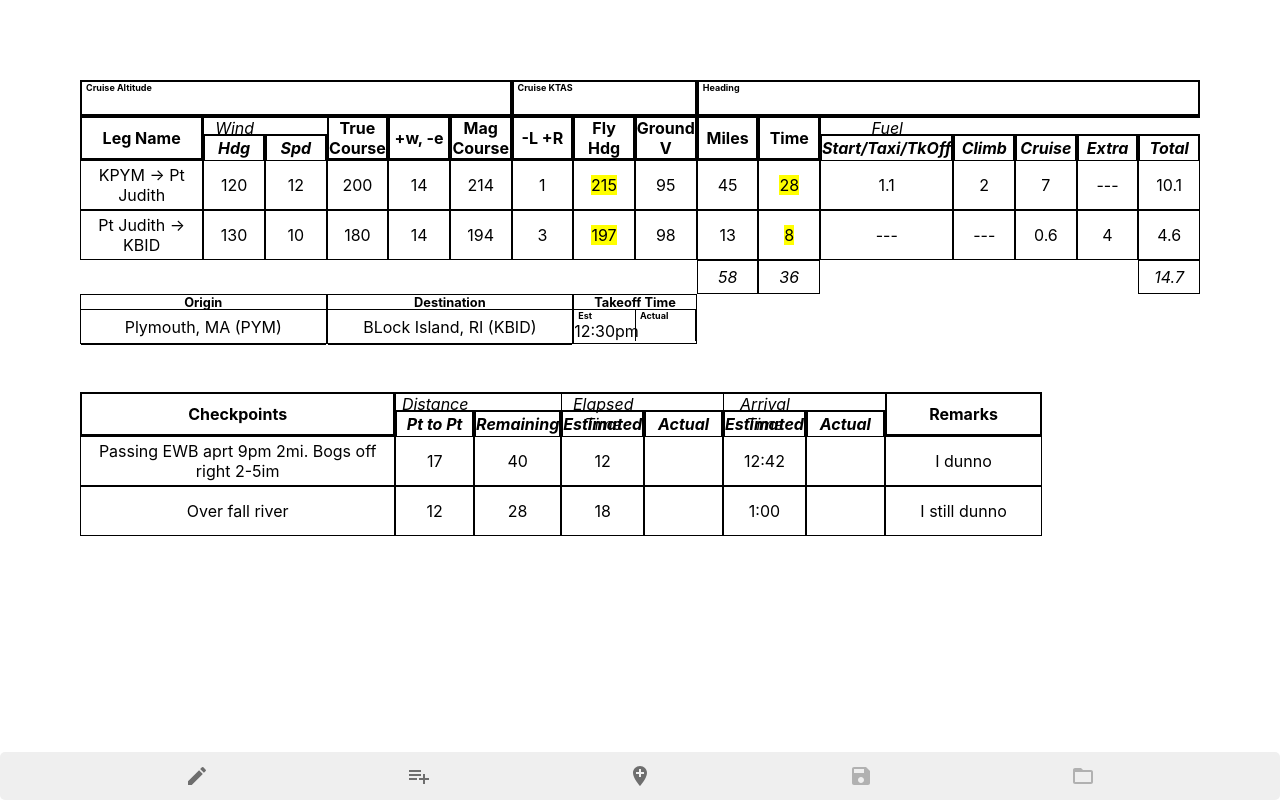
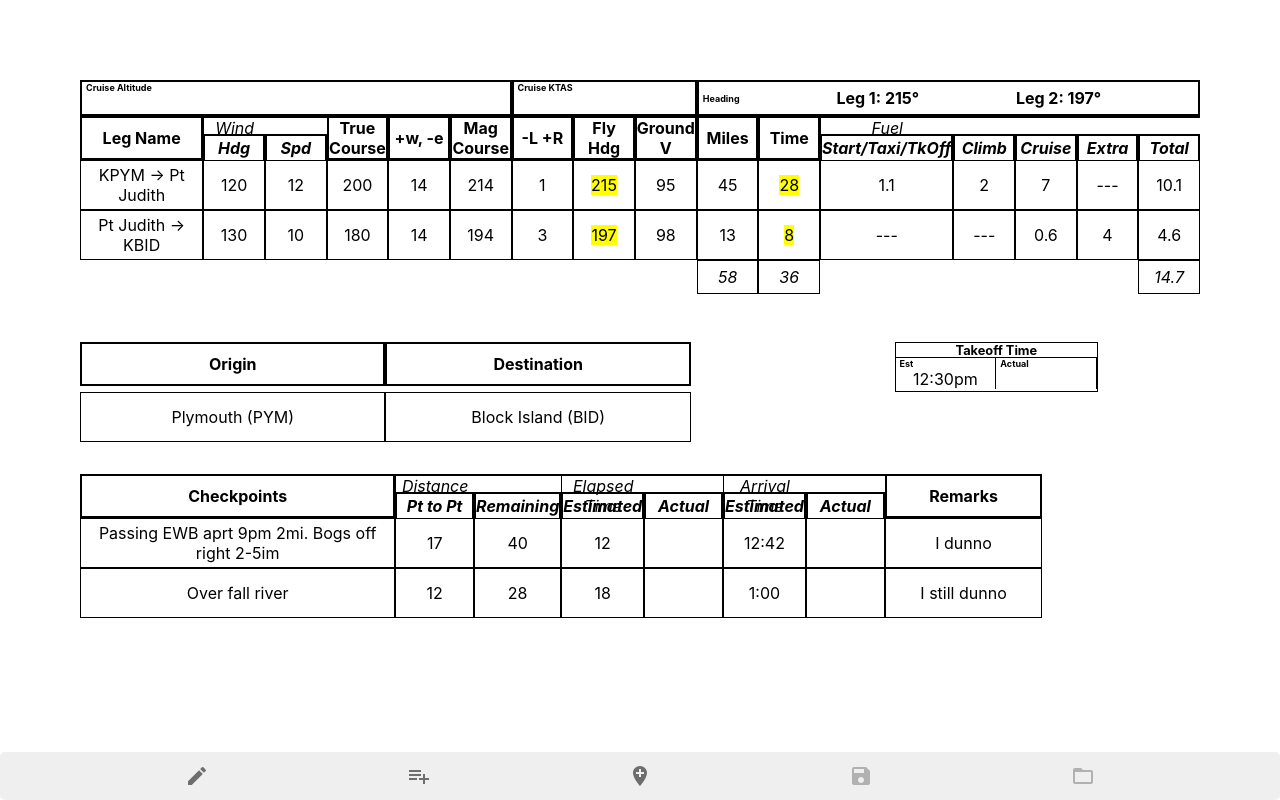
Before and after one commit to akaplo/flightplan, a React (Create React App) app: page / in a window 1280 px wide. Built offline with nearby package versions, Linux system fonts and the light colour scheme.

Commit message:
Migrate origin/destination row to use shared cell. Update heading top header to display computed values

```diff
--- a/src/App.js
+++ b/src/App.js
@@ -6,12 +6,17 @@ import LowerBox from "./LowerBox";
 import ActionsBar from "./ActionsBar";
 import {computeRowCellValues} from "./computeFuncs";
 import {moveItemInArray} from "./utils";
+import OriginDestinationRow from "./OriginDestinationRow";
 
 const App = () => {
     const [checkpoints, setCheckpoints] = useState([
         { description: 'Passing EWB aprt 9pm 2mi. Bogs off right 2-5im', distPtToPt: 17, distRemaining: 40, timeElapsedEst: 12, timeArrivedEst: '12:42', remarks: 'I dunno'},
         { description: 'Over fall river', distPtToPt: 12, distRemaining: 28, timeElapsedEst: 18, timeArrivedEst: '1:00', remarks: 'I still dunno'}
     ]);
+    const [destination, setDestination] = useState('Block Island (BID)');
+    const [origin, setOrigin] = useState('Plymouth (PYM)');
+    const [takeoffTime, setTakeoffTime] = useState('12:30pm');
+
     const [legs, setLegs] = useState(computeRowCellValues(upperBoxHeaders, [
         { name: 'KPYM -> Pt Judith', windHdg: 120, windSpd: 12, trueCourse: 200, magVariance: 14, magCourse: 214, windCrctAngle: 1, groundSpeed: 95, distance: 45, fuelStartTakeoff: 1.1, fuelClimb: 2, fuelCruise: 7 },
         { name: 'Pt Judith -> KBID', windHdg: 130, windSpd: 10, trueCourse: 180, magVariance: 14, magCourse: 194, windCrctAngle: 3, groundSpeed: 98, distance: 13, fuelCruise: .6, fuelExtra: 4 }
@@ -32,6 +37,14 @@ const App = () => {
                     } }
                     showRowEditor={ showRowEditor }
                     removeRow={ index => setLegs(l => [...l.slice(0, index), ...l.slice(index + 1)]) }
+                />
+                <OriginDestinationRow
+                    destination={ destination }
+                    origin={ origin }
+                    setDestination={ setDestination}
+                    setOrigin={ setOrigin }
+                    takeoffTime={ takeoffTime }
+                    setTakeoffTime={ setTakeoffTime }
                 />
                 <LowerBox
                     checkpoints={ checkpoints }
--- /dev/null
+++ b/src/OriginDestinationRow.jsx
@@ -0,0 +1,61 @@
+import React, { Fragment, useState } from 'react';
+import './Plan.css';
+import Cell from "./Cell";
+
+import {computeTotalCellValue, flightTime, sum} from "./computeFuncs";
+import RowEditor from "./RowEditor";
+import {HalfHeightHeader, NormalHeightHeader, TwoCellsWithHeader, upperBoxHeaders} from "./UpperBox";
+
+const OriginDestinationRow = ({ destination, origin, setDestination, setOrigin, takeoffTime }) => {
+    const [focusedBox, setFocusedBox] = useState('');
+    const headers = [
+        { defaultValue: '', text: 'Origin', loc: 'span 3 / 4', val: 'origin' },
+        { defaultValue: '', text: 'Destination', loc: 'span 3 / 7', val: 'destination' },
+    ];
+    const row = [ {
+        [headers[0].val]: origin,
+        [headers[1].val]: destination
+    } ];
+    const onTextFieldSubmit = (e, col) => {
+        const val = e.target.value;
+        switch (col) {
+            case headers[0].val:
+                setOrigin(val);
+                break;
+            case headers[1].val:
+                setDestination(val);
+                break;
+            default: break;
+        }
+    }
+    console.log(focusedBox)
+    return (
+        <div className={ 'originDestinationRow' }>
+            {
+                headers.map((header, idx) =>
+                    <div style={ { gridRow: 0, gridColumn: header.loc } }>
+                        <NormalHeightHeader text={ header.text }/>
+                    </div>
+                )
+            }
+            {
+                headers.map((header, headerIdx) =>
+                    <Cell
+                        colNum={ header.loc }
+                        focused={ focusedBox === `${ 0 }/${ header.loc }` }
+                        header={ header }
+                        headers={ headers }
+                        onTextFieldSubmit={ onTextFieldSubmit }
+                        rowNum={ 0 }
+                        rows={ row }
+                        setFocusedCell={ setFocusedBox }
+                    />
+                )
+            }
+
+            <TwoCellsWithHeader cell1Title={ 'Est' } cell1Value={ takeoffTime } cell2Title={ 'Actual' } gridColumn={ 'span 2 / 11' } gridRow={ 1 } header={ 'Takeoff Time' } />
+        </div>
+    );
+};
+
+export default OriginDestinationRow;
--- a/src/Plan.css
+++ b/src/Plan.css
@@ -11,6 +11,12 @@
 .lowerBox {
     display: grid;
     grid-template-columns: repeat(14, 1fr);
+}
+
+.originDestinationRow {
+    display: grid;
+    grid-template-columns: repeat(11, 1fr);
+    margin-bottom: 2rem;
 }
 
 .colOne {
@@ -93,6 +99,7 @@
     font-weight: bolder;
     padding-left: 4px;
     text-align: left;
+    float: left;
 }
 
 .cell {
--- a/src/UpperBox.jsx
+++ b/src/UpperBox.jsx
@@ -24,19 +24,23 @@ export const upperBoxHeaders = [
     { defaultValue: '', hasTotal: true, totalComputeFunc: sum, text: 'Total', loc: 17, halfHeight: true, val: 'fuelTotal', readOnly: true, isComputed: true, computeFrom: ['fuelStartTakeoff', 'fuelClimb', 'fuelCruise', 'fuelExtra'], computeFunc: sum },
 ];
 
-function UpperBox({ className, origin, destination, legs, moveRow, takeoffTimeEst, setLegs, removeRow, showRowEditor }) {
+function UpperBox({ className, legs, moveRow, takeoffTimeEst, setLegs, removeRow, showRowEditor }) {
     const [focusedBox, setFocusedBox] = useState('');
     const onTextFieldSubmit = (e, col, row) => {
         const newLegs = legs;
         newLegs[row][col] = e.target.value;
         setLegs(newLegs);
     }
-    console.log(focusedBox)
     return (
         <div className={ `upperBox ${ className }` }>
             <div className={ 'topLeftText thickBorder cell'} style={ { gridRow: 1, gridColumn: 'span 7 / 8' } }>Cruise Altitude</div>
             <div className={ 'topLeftText thickBorder cell'} style={ { gridRow: 1, gridColumn: 'span 3 / 11' } }>Cruise KTAS</div>
-            <div className={ 'topLeftText thickBorder cell'} style={ { gridRow: 1, gridColumn: 'span 7 / 18' } }>Heading</div>
+            <div className={ 'thickBorder cell centerText'} style={ { gridRow: 1, gridColumn: 'span 7 / 18' } }>
+                <span className={ 'topLeftText' }>Heading</span>
+                <span className={ 'boldText'} style={ { display: 'inline-flex', justifyContent: 'space-evenly', width: '100%' } }>
+                    { legs.map((l, idx) => <span>{ `Leg ${idx + 1}: ${ l.magHdg }` }&#176;</span>) }
+                </span>
+            </div>
             {
                 upperBoxHeaders.map((header, idx) =>
                     <div style={ { gridRow: 2, gridColumn: header.loc } }>
@@ -90,15 +94,6 @@ function UpperBox({ className, origin, destination, legs, moveRow, takeoffTimeEs
                     </div>
                 )
             }
-            <div className={ 'normalBorder cell' } style={ { gridRow: 5 + legs.length, gridColumn: 'span 4 / 5', height: '3rem' } }>
-                <div className={ 'boldText' } style={ { borderBottom: '1px solid black', height: '30%', fontSize: '0.8rem' } }>Origin</div>
-                <div className={ 'centerText' } style={ { borderBottom: '1px solid black', height: '70%' } }>{ origin }</div>
-            </div>
-            <div className={ 'normalBorder cell' } style={ { gridRow: 5 + legs.length, gridColumn: 'span 4 / 9', height: '3rem' } }>
-                <div className={ 'boldText' } style={ { borderBottom: '1px solid black', height: '30%', fontSize: '0.8rem' } }>Destination</div>
-                <div className={ 'centerText' } style={ { borderBottom: '1px solid black', height: '70%' } }>{ destination }</div>
-            </div>
-            <TwoCellsWithHeader cell1Title={ 'Est' } cell1Value={ takeoffTimeEst } cell2Title={ 'Actual' } gridColumn={ 'span 2 / 11' } gridRow={ 5 + legs.length } header={ 'Takeoff Time' } />
         </div>
     );
 }
```
